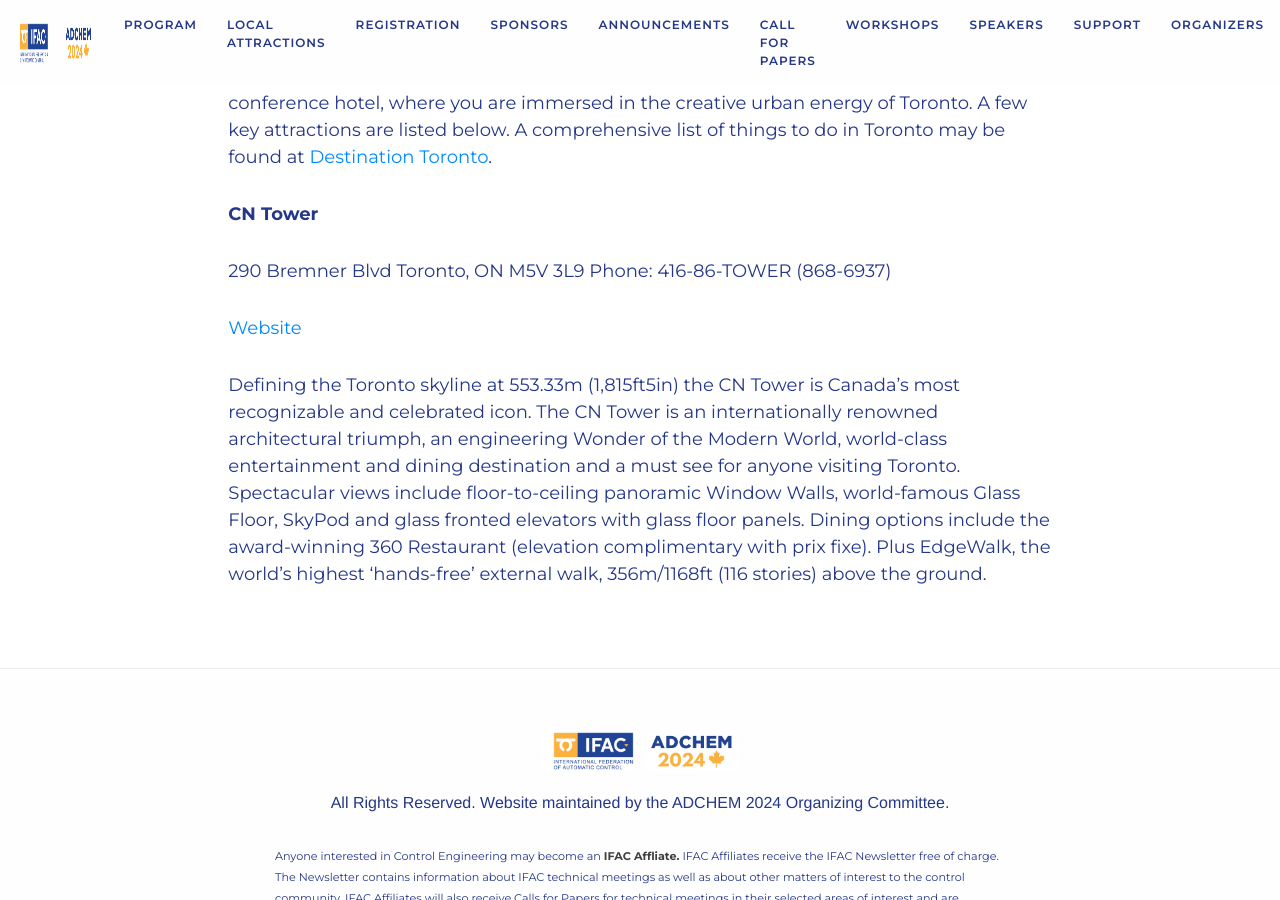
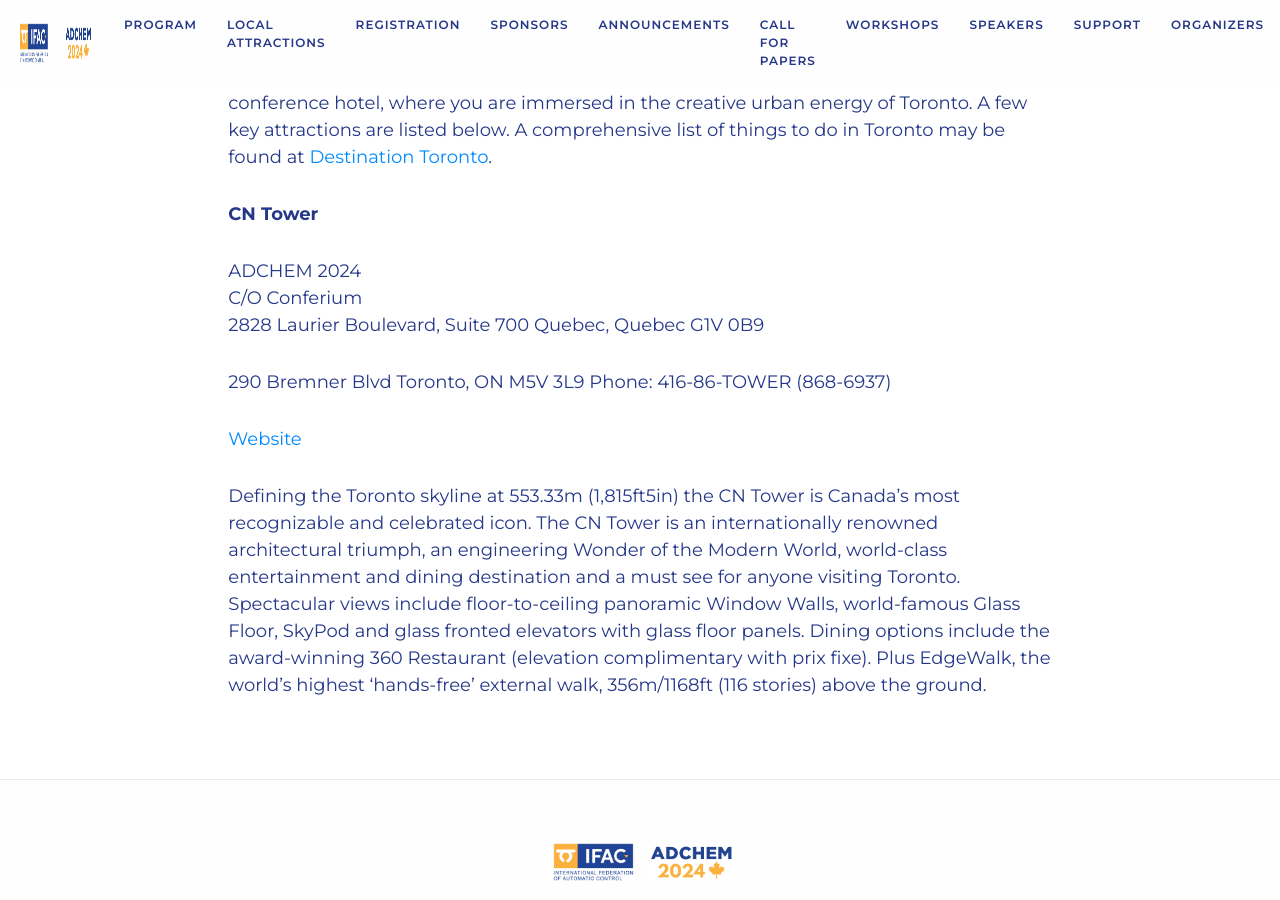
Before and after one commit to daisubc/ADCHEM2024, a Jekyll site: the page built from _pages/local_attractions.md, in a window 1280 px wide and 900 px high, scrolled down 451 px. Built offline with Jekyll 4.4.1, drawn with Linux system fonts in a browser that asks for light colours; nearby versions of some CDN libraries; some web fonts are replaced.

Commit message:
Update local_attractions.md

```diff
--- a/_pages/local_attractions.md
+++ b/_pages/local_attractions.md
@@ -11,6 +11,12 @@
 
 **CN Tower**
 
+ADCHEM 2024
+C/O Conferium
+2828 Laurier Boulevard, Suite 700
+Quebec, Quebec
+G1V 0B9
+
 290 Bremner Blvd
 Toronto, ON M5V 3L9
 Phone: 416-86-TOWER (868-6937)
```
